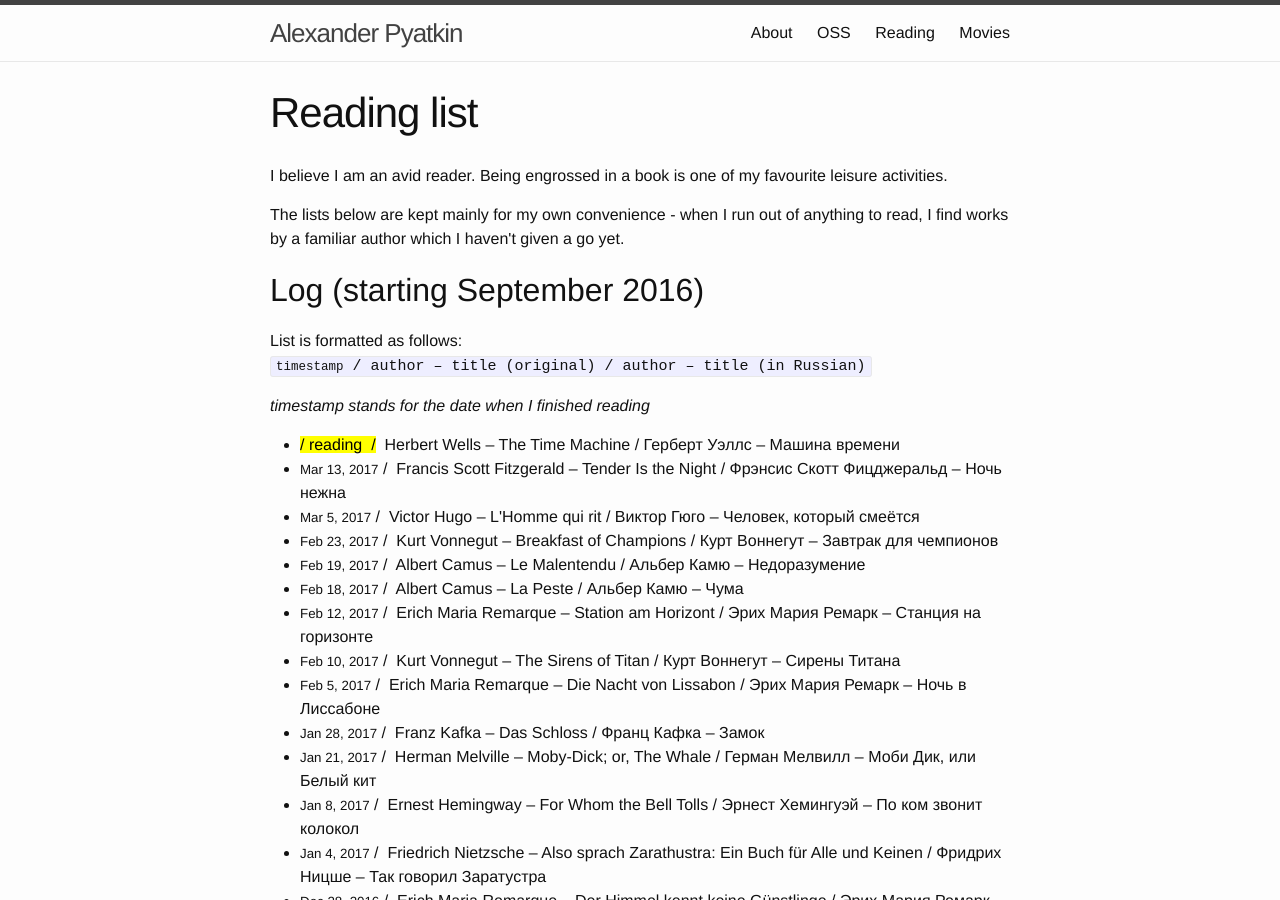
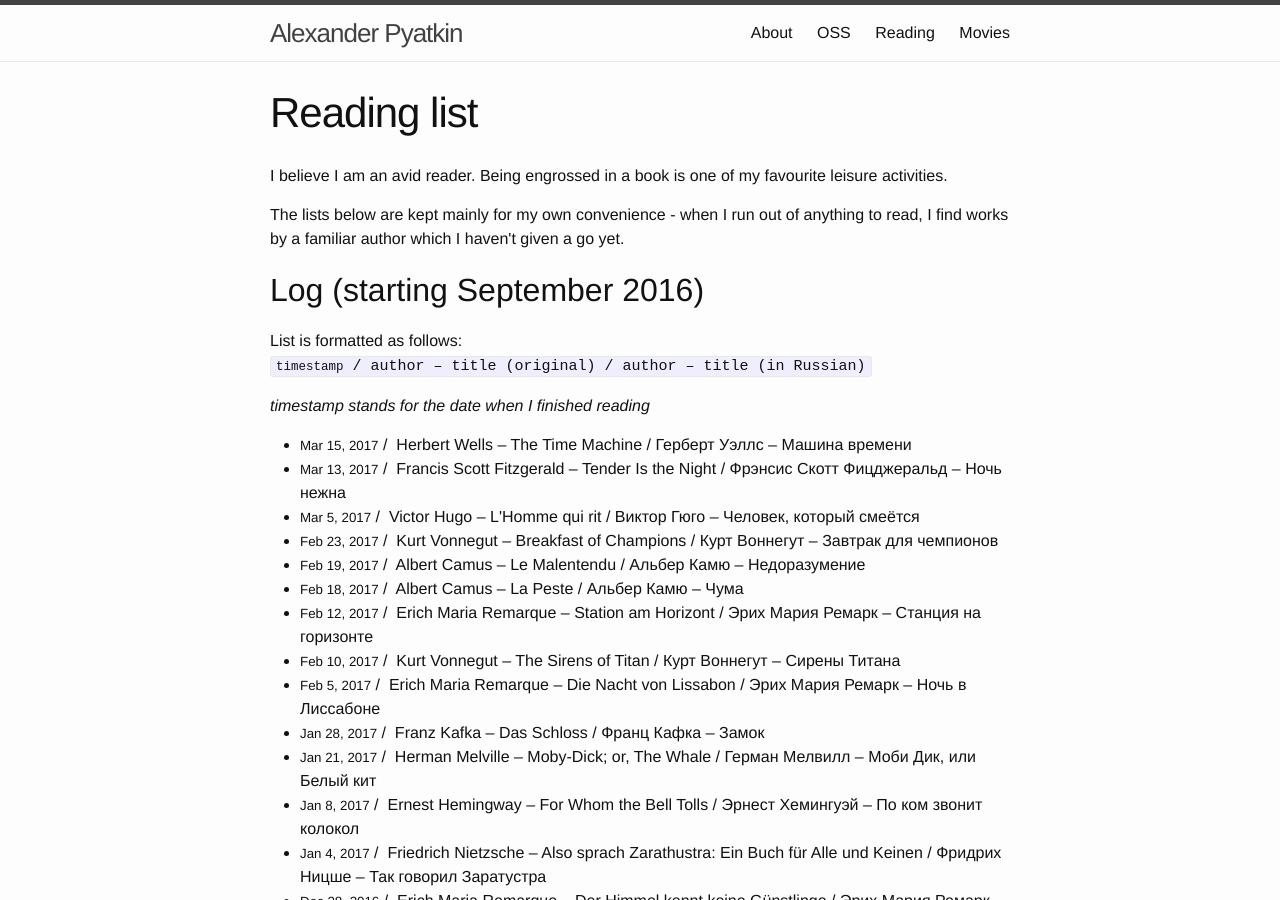
Before and after one commit to aspyatkin/personal-website, a Jekyll site: the page built from reading-list.md, in a window 1280 px wide and 900 px high. Built offline with Jekyll 4.4.1, drawn with Linux system fonts in a browser that asks for light colours.

Commit message:
Update reading list

```diff
--- a/reading-list.md
+++ b/reading-list.md
@@ -5,7 +5,7 @@ short_title: Reading
 permalink: /reading-list/
 top_ndx: 3
 log_list:
-  - reading: yes
+  - date: 'Mar 15, 2017'
     original:
       author: 'Herbert Wells'
       title: 'The Time Machine'
```
